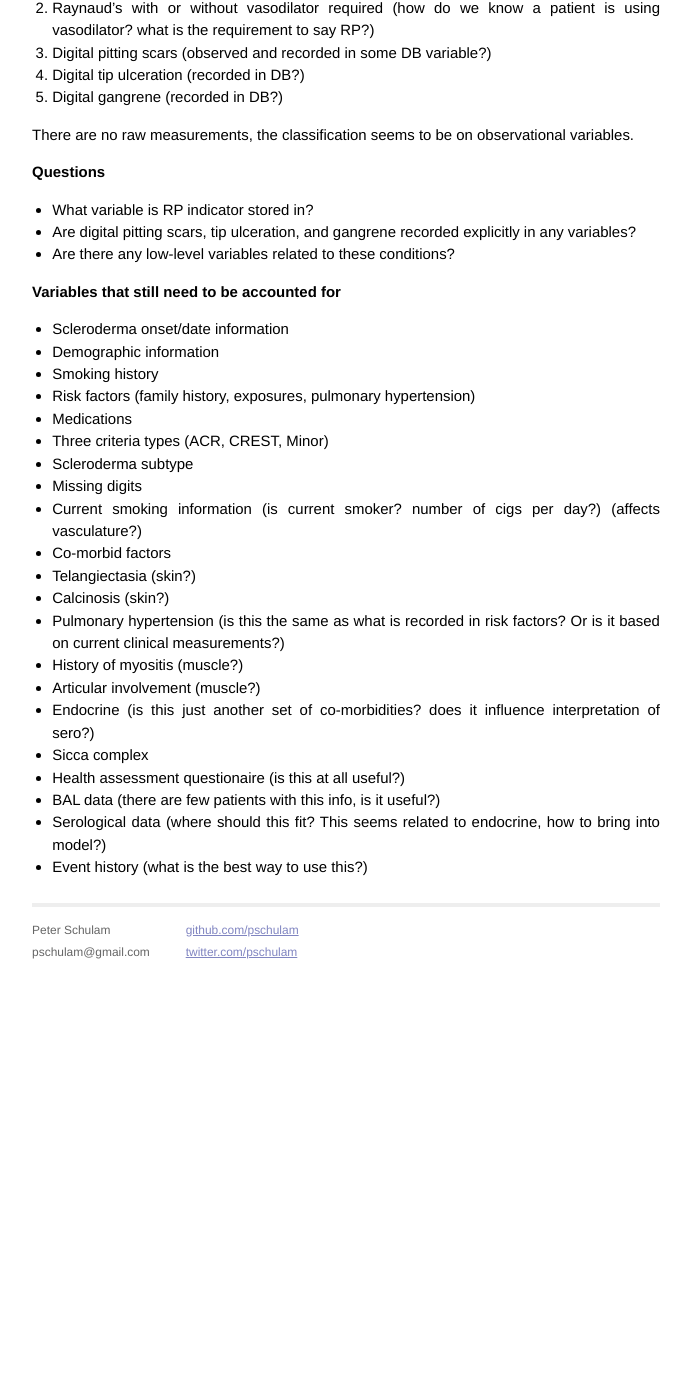
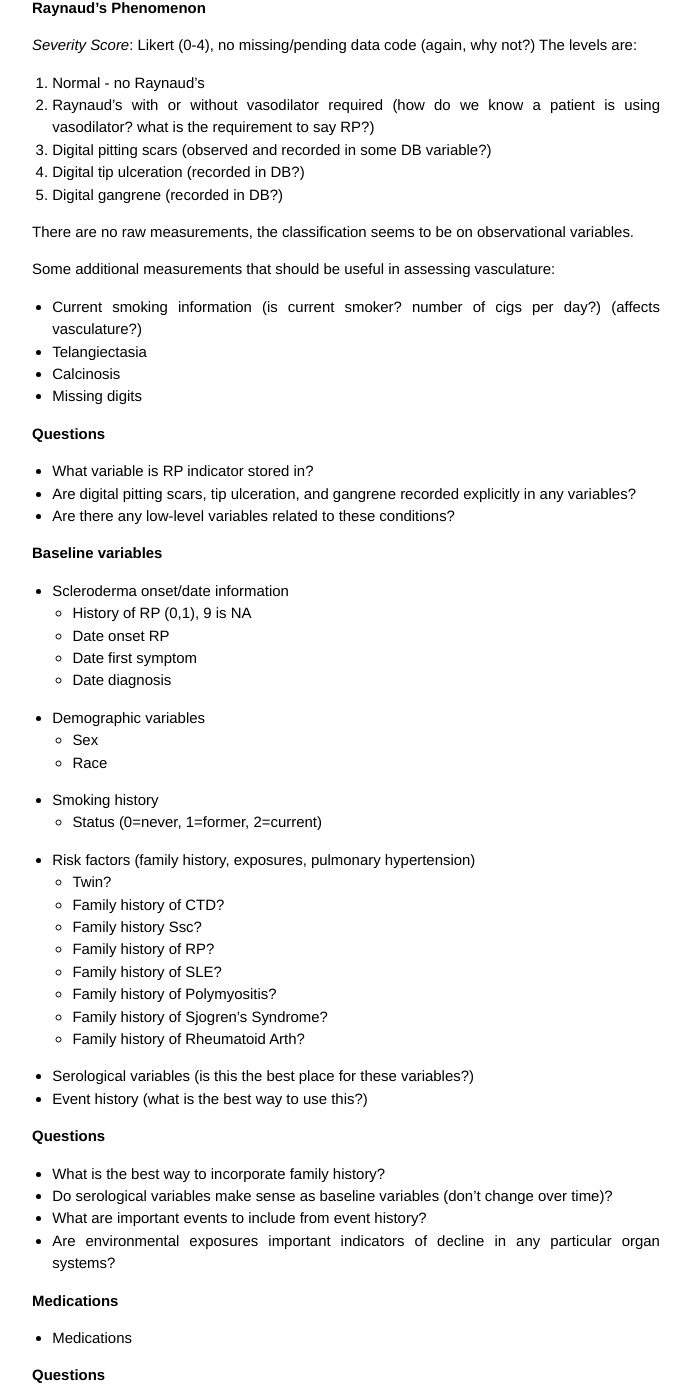
Before and after one commit to sclero/sclero.github.com, a Jekyll site: the page built from _posts/2013-11-04-variables.md, in a window 1280 px wide and 1400 px high, scrolled down 3919 px. Shown: the whole window, without its empty margins (294-985 px from the left). Built offline with Jekyll 4.4.1, drawn with Linux system fonts in a browser that asks for light colours; Markdown is read by kramdown in place of the engine named in the settings; before the commit the page ends 4894 px from its top, so only the background shows below that; some of the changed text lies outside the part shown.

Commit message:
Update variables page.

```diff
--- a/_posts/2013-11-04-variables.md
+++ b/_posts/2013-11-04-variables.md
@@ -151,6 +151,11 @@ Measurements used (but not sure what either are)
 - UE
 - LE
 
+Additional indicator variables that could be used:
+
+- History of myositis (muscle?)
+- Articular involvement (muscle?)
+
 #### Questions
 
 - What is UE/LE?
@@ -189,32 +194,86 @@ The levels are:
 
 There are no raw measurements, the classification seems to be on observational variables.
 
+Some additional measurements that should be useful in assessing vasculature:
+
+- Current smoking information (is current smoker? number of cigs per day?) (affects vasculature?)
+- Telangiectasia
+- Calcinosis
+- Missing digits
+
 #### Questions
 
 - What variable is RP indicator stored in?
 - Are digital pitting scars, tip ulceration, and gangrene recorded explicitly in any variables?
 - Are there any low-level variables related to these conditions?
 
+## Baseline variables
+
+- Scleroderma onset/date information
+  - History of RP (0,1), 9 is NA
+  - Date onset RP
+  - Date first symptom
+  - Date diagnosis
+
+- Demographic variables
+  - Sex
+  - Race
+
+- Smoking history
+  - Status (0=never, 1=former, 2=current)
+
+- Risk factors (family history, exposures, pulmonary hypertension)
+  - Twin?
+  - Family history of CTD?
+  - Family history Ssc?
+  - Family history of RP?
+  - Family history of SLE?
+  - Family history of Polymyositis?
+  - Family history of Sjogren's Syndrome?
+  - Family history of Rheumatoid Arth?
+
+- Serological variables (is this the best place for these variables?)
+- Event history (what is the best way to use this?)
+
+### Questions
+
+- What is the best way to incorporate family history?
+- Do serological variables make sense as baseline variables (don't change over time)?
+- What are important events to include from event history?
+- Are environmental exposures important indicators of decline in any particular organ systems?
+
+## Medications
+
+- Medications
+
+### Questions
+
+- Should we be clustering medications into function rather than individual identities?
+
+## Co-morbidities
+
+- Co-morbid factors
+
+### Questions
+
+- Are co-morbidities linked to certain organ systems? Which ones?
+- How do clinicians use co-morbidities when assessing trajectories? Does it explain away declining health? I.e. does it make scleroderma-related causes for decline less likely if there are co-morbidities?
+
 ## Variables that still need to be accounted for
 
-- Scleroderma onset/date information
-- Demographic information
-- Smoking history
-- Risk factors (family history, exposures, pulmonary hypertension)
-- Medications
 - Three criteria types (ACR, CREST, Minor)
 - Scleroderma subtype
-- Missing digits
-- Current smoking information (is current smoker? number of cigs per day?) (affects vasculature?)
-- Co-morbid factors
-- Telangiectasia (skin?)
-- Calcinosis (skin?)
 - Pulmonary hypertension (is this the same as what is recorded in risk factors? Or is it based on current clinical measurements?)
-- History of myositis (muscle?)
-- Articular involvement (muscle?)
 - Endocrine (is this just another set of co-morbidities? does it influence interpretation of sero?)
 - Sicca complex
 - Health assessment questionaire (is this at all useful?)
 - BAL data (there are few patients with this info, is it useful?)
-- Serological data (where should this fit? This seems related to endocrine, how to bring into model?)
-- Event history (what is the best way to use this?)
+
+### Questions
+
+- What is BAL recording?
+- What does endocrine binary variable tell us?
+- Why is sicca complex important?
+- Can HAQ data be used at all? It seems too far removed from the true measurements we're interested in modeling.
+- How are the criteria used? Is this primary a summary for clinicians?
+- How is the scleroderma subtype used?
```
